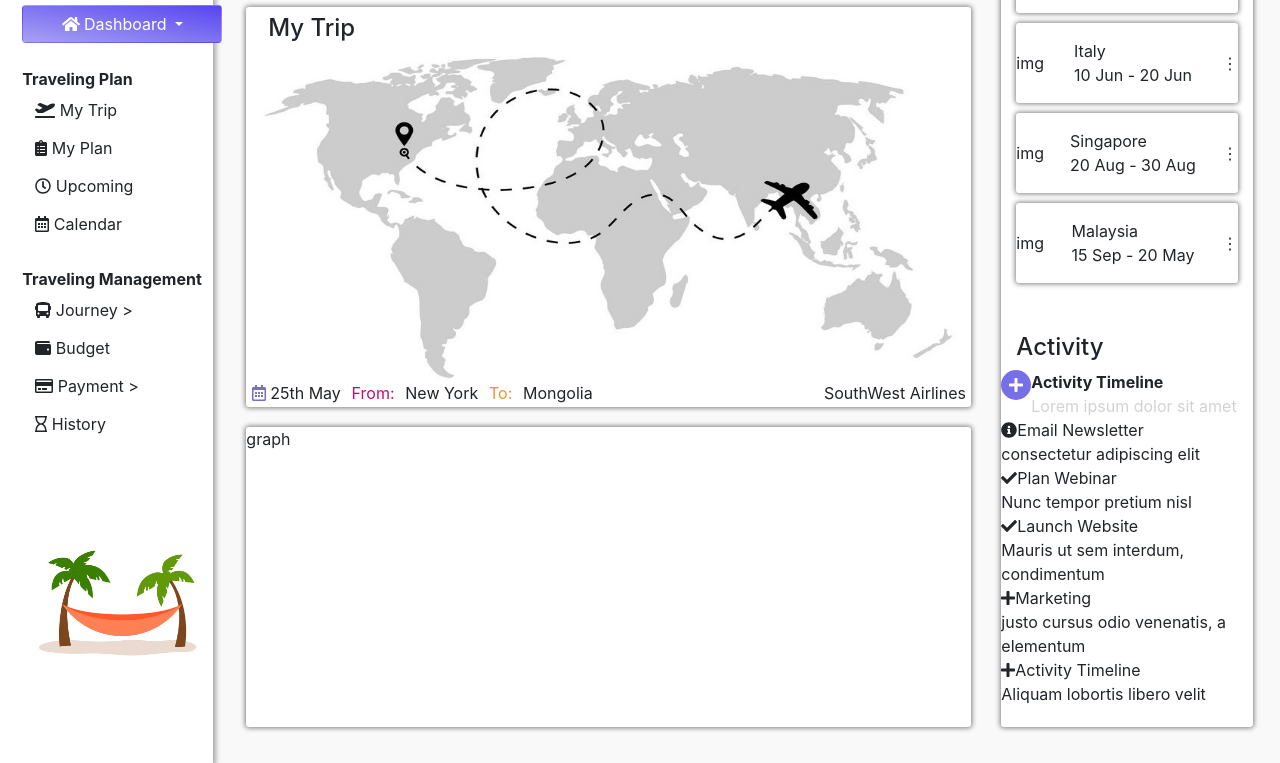
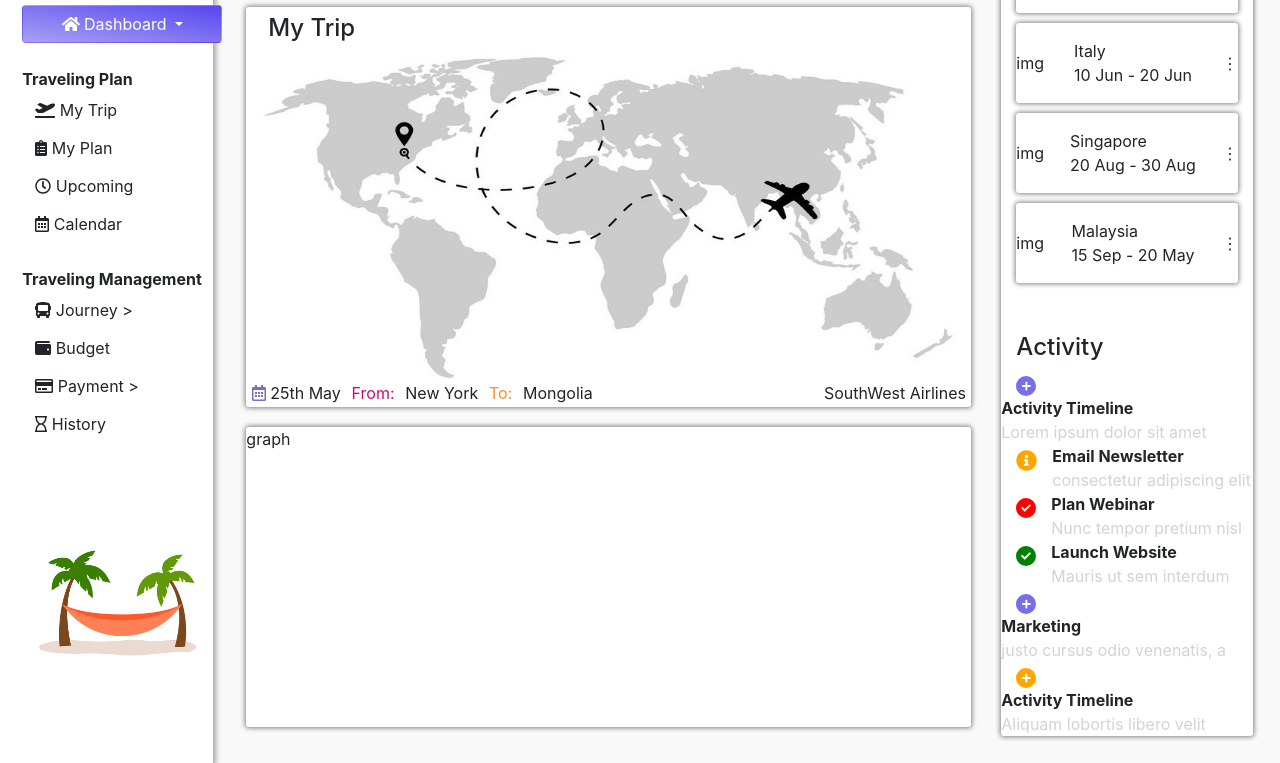
Before and after one commit to jerryong89/finityOneTest, a plain HTML site: page index.html in a window 1280 px wide. Shown: the part 182-945 px from the top of the page. Drawn offline with nearby package versions, Linux system fonts and the light colour scheme.

Commit message:
finished activity section

```diff
--- a/index.html
+++ b/index.html
@@ -81,7 +81,11 @@
             <input name="name" class="searchInput form-control" placeholder="Search..." aria-label="Name"
               aria-describedby="basic-addon1">
             <div class="input-group-append">
-              <span class="searchIconsRight" id="basic-addon2">English&nbsp;<i class="far fa-bell"></i><div>&nbsp;</div> <i class="far fa-envelope"></i><div>&nbsp;John Doe &nbsp;</div><img class="logoLeftCorner" src="assets/logo.png" alt="" height="20px" width="20x"></span>
+              <span class="searchIconsRight" id="basic-addon2">English&nbsp;<i class="far fa-bell"></i>
+                <div>&nbsp;</div> <i class="far fa-envelope"></i>
+                <div>&nbsp;John Doe &nbsp;</div><img class="logoLeftCorner" src="assets/logo.png" alt="" height="20px"
+                  width="20x">
+              </span>
             </div>
           </div>
         </form>
@@ -123,8 +127,10 @@
               <div><img class="plane col-12" src="assets/map.jpeg" alt="" height="330px"> </div>
               <div class="tripInfo row">
                 <div><i class="calendarColor far fa-calendar-alt"></i> 25th May</div>
-                <div class="fromColor">From:</div><div>New York</div>
-                <div class="toColor">To:</div><div>Mongolia</div>
+                <div class="fromColor">From:</div>
+                <div>New York</div>
+                <div class="toColor">To:</div>
+                <div>Mongolia</div>
                 <div class="bottomRightInfo">SouthWest Airlines</div>
               </div>
 
@@ -177,18 +183,42 @@
                 <div class=" boldText">Activity Timeline</div>
                 <div class="emailColor">Lorem ipsum dolor sit amet</div>
               </div>
-            <!-- <div class="row"><div class="purpleBackground "><i class="colorWhite fas fa-plus"></i></div></i>Activity Timeline</div>
-            <div>Lorem ipsum dolor sit amet</div> -->
-            <div><i class="fas fa-info-circle"></i>Email Newsletter</div>
-            <div>consectetur adipiscing elit</div>
-            <div><i class="fas fa-check"></i>Plan Webinar</div>
-            <div>Nunc tempor pretium nisl</div>
-            <div><i class="fas fa-check"></i>Launch Website</div>
-            <div>Mauris ut sem interdum, condimentum</div>
-            <div><i class="fas fa-plus"></i>Marketing</div>
-            <div>justo cursus odio venenatis, a elementum</div>
-            <div><i class="fas fa-plus"></i>Activity Timeline</div>
-            <div>Aliquam lobortis libero velit</div>
+            </div>
+            <div class="row iconCenterVer">
+              <div class=""><i class="orange fas fa-info-circle"></i></div>
+              <div class="column">
+                <div class=" boldText">Email Newsletter</div>
+                <div class="emailColor">consectetur adipiscing elit</div>
+              </div>
+            </div>
+            <div class="row iconCenterVer">
+              <div class="redBackground "><i class="colorWhite fas fa-check"></i></div>
+              <div class="column">
+                <div class=" boldText">Plan Webinar</div>
+                <div class="emailColor">Nunc tempor pretium nisl</div>
+              </div>
+            </div>
+            <div class="row iconCenterVer">
+              <div class="greenBackground "><i class="colorWhite fas fa-check"></i></div>
+              <div class="column">
+                <div class=" boldText">Launch Website</div>
+                <div class="emailColor">Mauris ut sem interdum</div>
+              </div>
+            </div>
+            <div class="row iconCenterVer">
+              <div class="purpleBackground "><i class="colorWhite fas fa-plus"></i></div>
+              <div class="column">
+                <div class=" boldText">Marketing</div>
+                <div class="emailColor">justo cursus odio venenatis, a</div>
+              </div>
+            </div>
+            <div class="row iconCenterVer">
+              <div class="orangeBackground "><i class="colorWhite fas fa-plus"></i></div>
+              <div class="column">
+                <div class=" boldText">Activity Timeline</div>
+                <div class="emailColor">Aliquam lobortis libero velit</div>
+              </div>
+            </div>
           </div>
 
         </div>
--- a/style.css
+++ b/style.css
@@ -243,28 +243,72 @@ body{
 
 .purpleBackground{
   background-color: #766fe7;
-  height: 30px;
-  width: 30px;
+  height: 20px;
+  width: 20px;
   border-radius: 50px;
   display: flex;
   justify-content: center;
+  margin-left: 15px;
+  margin-top: 6px;
+  margin-right: 15px;
+  font-size: 10px;
 }
-.purpleBackground{
-  background-color: #766fe7;
-  height: 30px;
-  width: 30px;
+
+.orange{
+  color: orange;
+  font-size: 21px;
+  margin-left: 15px;
+  margin-top: 6px;
+  margin-right: 15px;
+}
+
+.redBackground{
+  background-color: red;
+  height: 20px;
+  width: 20px;
   border-radius: 50px;
   display: flex;
   justify-content: center;
+  margin-left: 15px;
+  margin-top: 6px;
+  margin-right: 15px;
+  font-size: 10px;
 }
+
+.orangeBackground{
+  background-color: orange;
+  height: 20px;
+  width: 20px;
+  border-radius: 50px;
+  display: flex;
+  justify-content: center;
+  margin-left: 15px;
+  margin-top: 6px;
+  margin-right: 15px;
+  font-size: 10px;
+}
+
+.greenBackground{
+  background-color: green;
+  height: 20px;
+  width: 20px;
+  border-radius: 50px;
+  display: flex;
+  justify-content: center;
+  margin-left: 15px;
+  margin-top: 6px;
+  margin-right: 15px;
+  font-size: 10px;
+}
+
 .iconCenterVertical{
   display: flex;
-  align-items: center;
+  align-self: center;
 }
 
 .colorWhite{
-display: inline;
-align-self: center;
+  display: inline;
+  align-self: center;
   color: white;
 }
 
```
Lines whose indentation alone changed are shown as unchanged.
